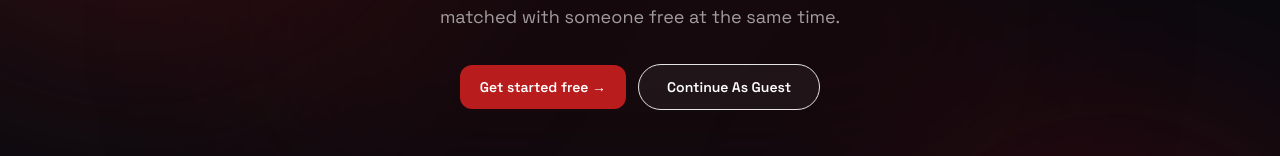
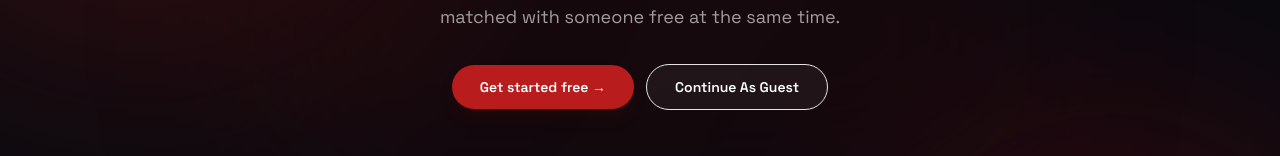
Before and after one commit to shivanikadirgamarajah/gym-connect, a Next.js app: page / in a window 1280 px wide. Shown: the part 365-521 px from the top of the page. Built offline with nearby package versions, Linux system fonts and the light colour scheme.

Commit message:
Fix button ui look

```diff
--- a/app/page.tsx
+++ b/app/page.tsx
@@ -65,7 +65,10 @@ export default function Home() {
           <div className="fade-rise stagger-2 mt-8 flex flex-col items-center gap-3 sm:flex-row">
             <Link
               href="/login"
-              className={buttonStyles('primary', 'rounded-full btn-press')}
+              className={buttonStyles(
+                'primary',
+                '!rounded-full px-7 py-3 btn-press shadow-lg shadow-red-950/25 transition-all hover:-translate-y-0.5 hover:shadow-xl hover:shadow-red-950/35'
+              )}
             >
               Get started free →
             </Link>
```
